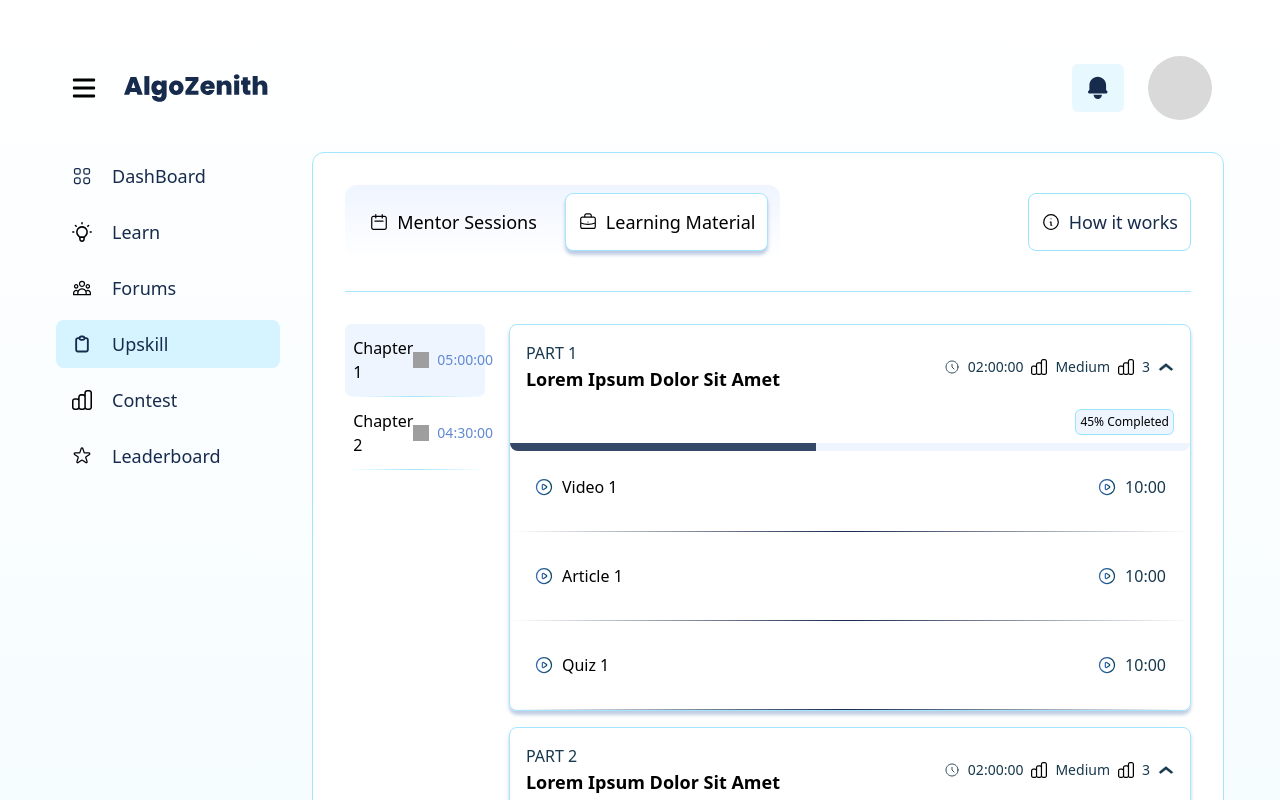
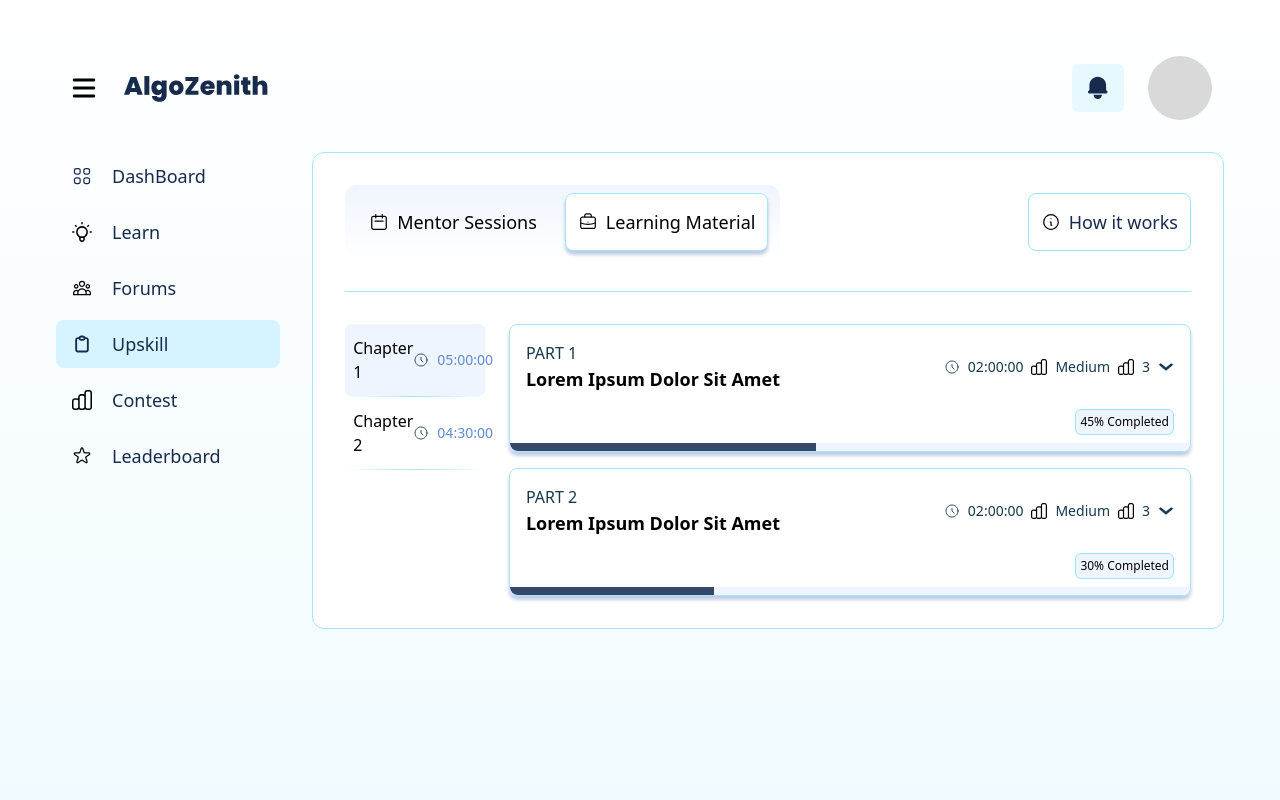
Before and after one commit to Amanjot-001/AZ, a React (Vite) app: page / in a window 1280 px wide. Shown: the top 800 px of the page. Built offline with nearby package versions, Linux system fonts and the light colour scheme; grey boxes are pictures that could not be loaded.

Commit message:
toggle for dropdown

```diff
--- a/src/components/sections/main/ChapterList.tsx
+++ b/src/components/sections/main/ChapterList.tsx
@@ -1,6 +1,6 @@
 import React from 'react';
 import { Chapter } from './types.ts';
-import ClockIcon from '../../../assets/clock.png'
+import ClockIcon from '../../../assets/chapters-icons/clock.svg'
 
 interface ChapterListProps {
 	chapters: Chapter[];
@@ -20,7 +20,7 @@ const ChapterList: React.FC<ChapterListProps> = ({ chapters, selectedChapter, on
 					>
 						{chapter.title}
 						<span className="flex items-center gap-2 text-sm text-[#608AD2]">
-							<img src={ClockIcon} alt="time" className="w-4 h-4" />
+							<img src={ClockIcon} alt="time" className="w-4 h-4 text-[#608AD2] stroke-[#608AD2]" />
 							{chapter.duration}
 						</span>
 					</div>
--- a/src/components/sections/main/ContentDetail.tsx
+++ b/src/components/sections/main/ContentDetail.tsx
@@ -1,4 +1,4 @@
-import React from 'react';
+import React, { useState } from 'react';
 import { Chapter, Resource } from './types.ts';
 import ResourceList from './ResourceList.tsx';
 import ClockIcon from '../../../assets/chapters-icons/clock.svg'
@@ -37,6 +37,14 @@ const ContentDetails: React.FC<ContentDetailsProps> = ({ chapter }) => {
 		},
 	];
 
+	const [expandedParts, setExpandedParts] = useState<number[]>([]);
+
+	const togglePart = (id: number) => {
+		setExpandedParts(prev =>
+			prev.includes(id) ? prev.filter(partId => partId !== id) : [...prev, id]
+		);
+	};
+
 	return (
 		<div className="flex flex-col w-full gap-4">
 			{parts.map((part, index) => (
@@ -59,8 +67,12 @@ const ContentDetails: React.FC<ContentDetailsProps> = ({ chapter }) => {
 								<img src={ContestIcon} alt="time" className="w-4 h-4 text-[#17384D] fill-current" />
 								{part.resources.length}
 							</span>
-							<span>
-								<img src={ArrowUpIcon} alt="time" className="w-4 h-4 text-[#17384D] fill-current" />
+							<span onClick={() => togglePart(part.id)} className="cursor-pointer">
+								<img
+									src={expandedParts.includes(part.id) ? ArrowUpIcon : ArrowDownIcon}
+									alt="toggle"
+									className="w-4 h-4"
+								/>
 							</span>
 						</div>
 					</div>
@@ -75,7 +87,9 @@ const ContentDetails: React.FC<ContentDetailsProps> = ({ chapter }) => {
 							style={{ width: `${part.completed}%` }}
 						></div>
 					</div>
-					<ResourceList resources={part.resources} />
+					{expandedParts.includes(part.id) && (
+						<ResourceList resources={part.resources} />
+					)}
 				</div>
 			))}
 		</div>
```
